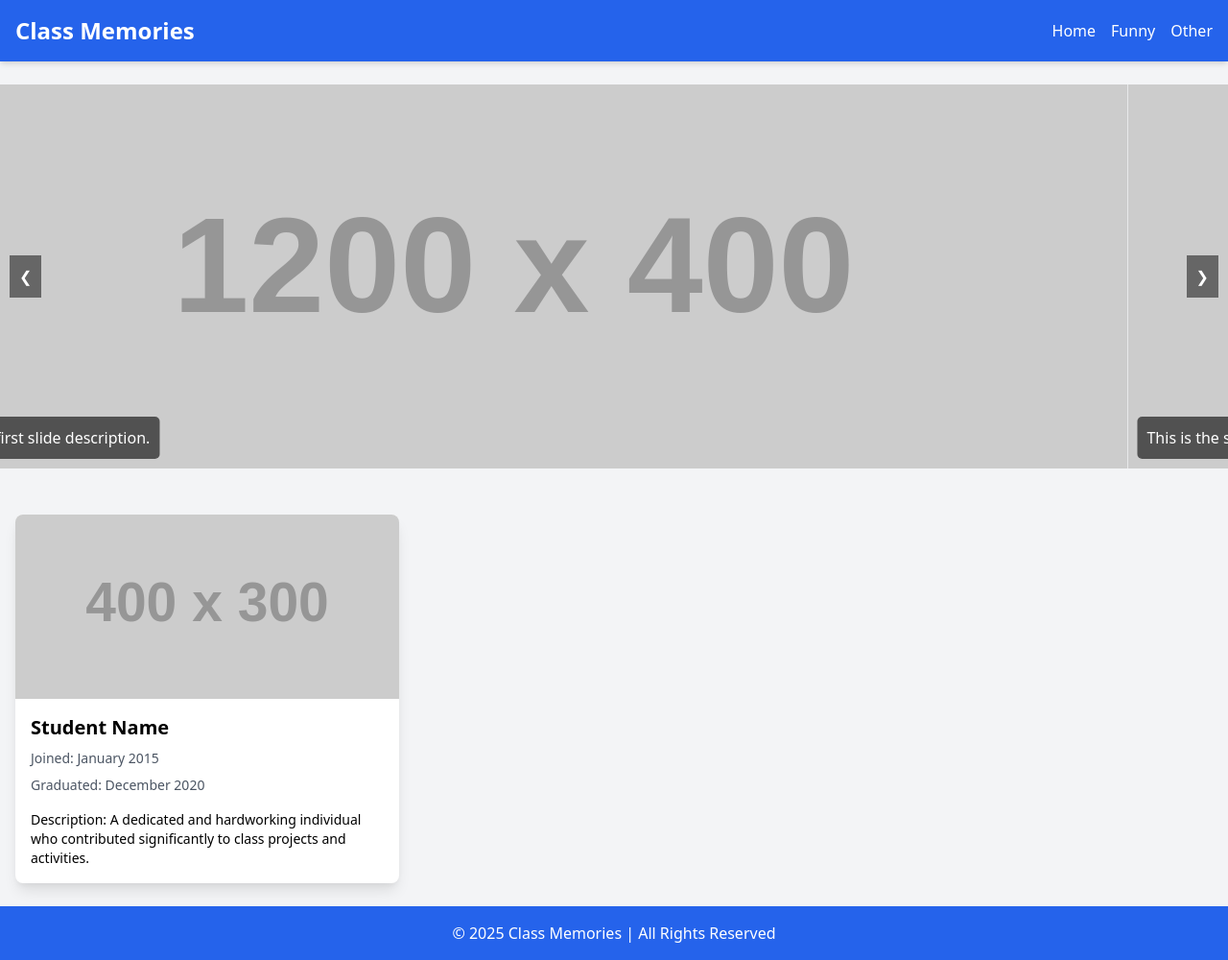
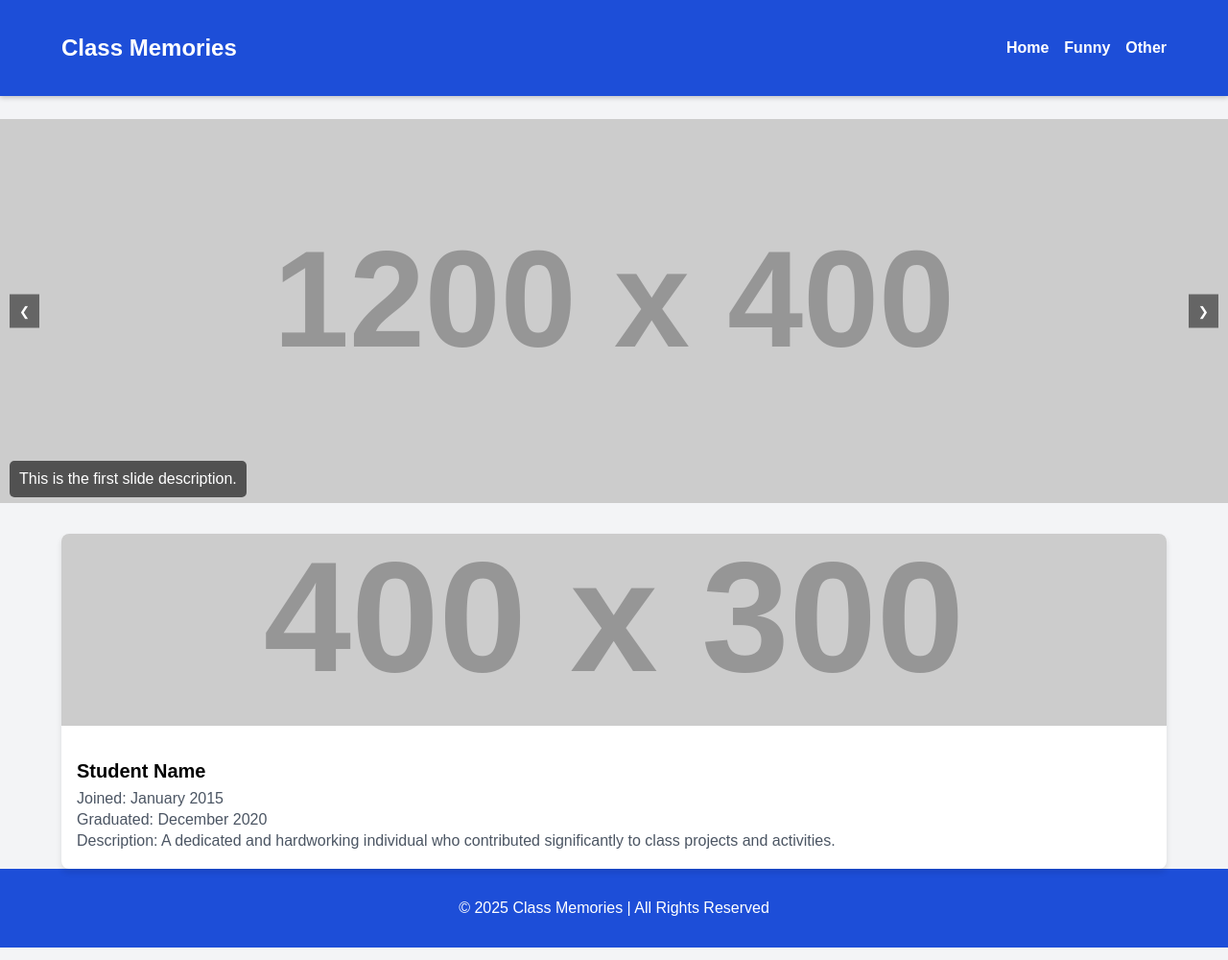
Before and after one commit to wubshet-adane/SWE-, a plain HTML site: page index.html in a window 1280 px wide. Shown: the whole page at 96% size. Drawn offline with nearby package versions, Linux system fonts and the light colour scheme; placeholder pictures from the web are drawn by us.

Commit message:
external css, and js file

```diff
--- /dev/null
+++ b/css/style.css
@@ -0,0 +1,128 @@
+/* General Styles */
+body {
+    margin: 0;
+    font-family: Arial, sans-serif;
+    background-color: #f3f4f6;
+}
+.container {
+    width: 90%;
+    max-width: 1200px;
+    margin: 0 auto;
+}
+
+/* Navigation */
+nav {
+    background-color: #1d4ed8;
+    color: white;
+    padding: 1rem 0;
+    box-shadow: 0 2px 5px rgba(0, 0, 0, 0.2);
+}
+nav .container {
+    display: flex;
+    justify-content: space-between;
+    align-items: center;
+}
+nav ul {
+    list-style: none;
+    display: flex;
+    margin: 0;
+    padding: 0;
+}
+nav ul li {
+    margin-left: 1rem;
+}
+nav ul li a {
+    color: white;
+    text-decoration: none;
+    font-weight: bold;
+}
+nav ul li a:hover {
+    text-decoration: underline;
+}
+
+/* Slider */
+.slider-container {
+    position: relative;
+    overflow: hidden;
+    width: 100%;
+    max-height: 400px;
+    margin-top: 1.5rem;
+}
+.slides {
+    display: flex;
+    transition: transform 0.5s ease-in-out;
+}
+.slide {
+    min-width: 100%;
+    box-sizing: border-box;
+    position: relative;
+}
+.slide img {
+    width: 100%;
+    height: 400px;
+    object-fit: cover;
+}
+.slide-description {
+    position: absolute;
+    bottom: 10px;
+    left: 10px;
+    background-color: rgba(0, 0, 0, 0.6);
+    color: white;
+    padding: 10px;
+    border-radius: 5px;
+}
+.nav-button {
+    position: absolute;
+    top: 50%;
+    transform: translateY(-50%);
+    background-color: rgba(0, 0, 0, 0.5);
+    color: white;
+    border: none;
+    cursor: pointer;
+    padding: 10px;
+    z-index: 10;
+}
+.nav-button.prev {
+    left: 10px;
+}
+.nav-button.next {
+    right: 10px;
+}
+
+/* Student Cards */
+.student-card {
+    background-color: white;
+    border-radius: 8px;
+    box-shadow: 0 4px 6px rgba(0, 0, 0, 0.1);
+    overflow: hidden;
+    transition: transform 0.3s, box-shadow 0.3s;
+}
+.student-card:hover {
+    transform: translateY(-5px);
+    box-shadow: 0 4px 15px rgba(0, 0, 0, 0.2);
+}
+.student-card img {
+    width: 100%;
+    height: 200px;
+    object-fit: cover;
+}
+.student-card .content {
+    padding: 16px;
+}
+.student-card h2 {
+    font-size: 1.25rem;
+    margin-bottom: 8px;
+    font-weight: bold;
+}
+.student-card p {
+    margin: 4px 0;
+    color: #4b5563;
+}
+
+/* Footer */
+footer {
+    background-color: #1d4ed8;
+    color: white;
+    text-align: center;
+    padding: 1rem 0;
+}
--- a/index.html
+++ b/index.html
@@ -4,74 +4,24 @@
     <meta charset="UTF-8">
     <meta name="viewport" content="width=device-width, initial-scale=1.0">
     <title>Class Memories</title>
-    <link href="https://cdn.jsdelivr.net/npm/tailwindcss@2.2.19/dist/tailwind.min.css" rel="stylesheet">
-    <style>
-        .student-card:hover {
-            transform: translateY(-5px);
-            box-shadow: 0 4px 15px rgba(0, 0, 0, 0.2);
-        }
-        .slider-container {
-            position: relative;
-            overflow: hidden;
-            width: 100%;
-            max-height: 400px;
-        }
-        .slides {
-            display: flex;
-            transition: transform 0.5s ease-in-out;
-        }
-        .slide {
-            min-width: 100%;
-            box-sizing: border-box;
-            position: relative;
-        }
-        .slide img {
-            width: 100%;
-            height: 400px;
-            object-fit: cover;
-        }
-        .slide-description {
-            position: absolute;
-            bottom: 10px;
-            left: 10px;
-            background-color: rgba(0, 0, 0, 0.6);
-            color: white;
-            padding: 10px;
-            border-radius: 5px;
-        }
-        .nav-button {
-            position: absolute;
-            top: 50%;
-            transform: translateY(-50%);
-            background-color: rgba(0, 0, 0, 0.5);
-            color: white;
-            border: none;
-            cursor: pointer;
-            padding: 10px;
-        }
-        .prev {
-            left: 10px;
-        }
-        .next {
-            right: 10px;
-        }
-    </style>
+    <link rel="stylesheet" href="css/style.css">
+    <script src = "javascript/javascript.js"></script>
 </head>
-<body class="bg-gray-100">
+<body>
     <!-- Navigation -->
-    <nav class="bg-blue-600 text-white py-4 shadow-md">
-        <div class="container mx-auto px-4 flex justify-between items-center">
-            <h1 class="text-2xl font-bold">Class Memories</h1>
-            <ul class="flex space-x-4">
-                <li><a href="#" class="hover:underline">Home</a></li>
-                <li><a href="#" class="hover:underline">Funny</a></li>
-                <li><a href="#" class="hover:underline">Other</a></li>
+    <nav>
+        <div class="container">
+            <h1>Class Memories</h1>
+            <ul>
+                <li><a href="#">Home</a></li>
+                <li><a href="#">Funny</a></li>
+                <li><a href="#">Other</a></li>
             </ul>
         </div>
     </nav>
 
     <!-- Slider -->
-    <div class="slider-container my-6">
+    <div class="slider-container">
         <div class="slides" id="slides">
             <div class="slide">
                 <img src="https://via.placeholder.com/1200x400" alt="Slide 1">
@@ -90,54 +40,22 @@
         <button class="nav-button next" onclick="nextSlide()">&#10095;</button>
     </div>
 
-    <main class="container mx-auto px-4 py-6">
-        <section class="grid grid-cols-1 md:grid-cols-2 lg:grid-cols-3 gap-6">
-            <!-- Student Card Example -->
-            <div class="student-card bg-white rounded-lg shadow-lg overflow-hidden">
-                <img src="https://via.placeholder.com/400x300" alt="Student Image" class="w-full h-48 object-cover">
-                <div class="p-4">
-                    <h2 class="text-xl font-bold mb-2">Student Name</h2>
-                    <p class="text-sm text-gray-600 mb-2">Joined: January 2015</p>
-                    <p class="text-sm text-gray-600 mb-4">Graduated: December 2020</p>
-                    <p class="text-sm">Description: A dedicated and hardworking individual who contributed significantly to class projects and activities.</p>
+    <main class="container">
+        <section style="display: grid; grid-template-columns: repeat(auto-fit, minmax(300px, 1fr)); gap: 1.5rem; margin-top: 2rem;">
+            <div class="student-card">
+                <img src="https://via.placeholder.com/400x300" alt="Student Image">
+                <div class="content">
+                    <h2>Student Name</h2>
+                    <p>Joined: January 2015</p>
+                    <p>Graduated: December 2020</p>
+                    <p>Description: A dedicated and hardworking individual who contributed significantly to class projects and activities.</p>
                 </div>
             </div>
-            <!-- Additional student cards can be duplicated and added here -->
         </section>
     </main>
 
-    <footer class="bg-blue-600 text-white py-4">
-        <div class="container mx-auto px-4 text-center">
-            <p>&copy; 2025 Class Memories | All Rights Reserved</p>
-        </div>
+    <footer>
+        <p>&copy; 2025 Class Memories | All Rights Reserved</p>
     </footer>
-
-    <script>
-        let currentIndex = 0;
-        const slides = document.getElementById('slides');
-        const totalSlides = slides.children.length;
-
-        function showSlide(index) {
-            if (index >= totalSlides) {
-                currentIndex = 0;
-            } else if (index < 0) {
-                currentIndex = totalSlides - 1;
-            } else {
-                currentIndex = index;
-            }
-            slides.style.transform = `translateX(-${currentIndex * 100}%)`;
-        }
-
-        function nextSlide() {
-            showSlide(currentIndex + 1);
-        }
-
-        function prevSlide() {
-            showSlide(currentIndex - 1);
-        }
-
-        // Auto-slide every 5 seconds
-        setInterval(nextSlide, 5000);
-    </script>
 </body>
 </html>
--- /dev/null
+++ b/javascript/javascript.js
@@ -0,0 +1,25 @@
+let currentIndex = 0;
+        const slides = document.getElementById('slides');
+        const totalSlides = slides.children.length;
+
+        function showSlide(index) {
+            if (index >= totalSlides) {
+                currentIndex = 0;
+            } else if (index < 0) {
+                currentIndex = totalSlides - 1;
+            } else {
+                currentIndex = index;
+            }
+            slides.style.transform = `translateX(-${currentIndex * 100}%)`;
+        }
+
+        function nextSlide() {
+            showSlide(currentIndex + 1);
+        }
+
+        function prevSlide() {
+            showSlide(currentIndex - 1);
+        }
+
+        // Auto-slide every 5 seconds
+        setInterval(nextSlide, 5000);
```
